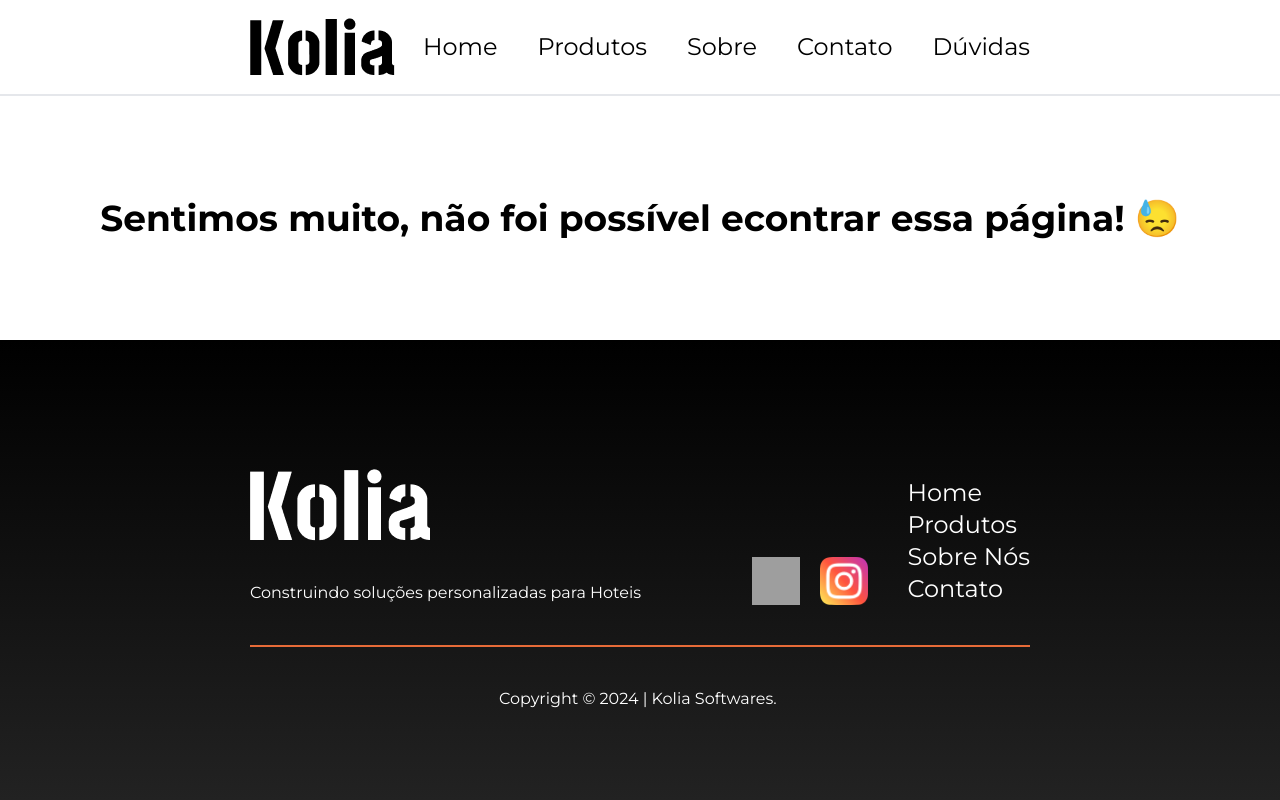
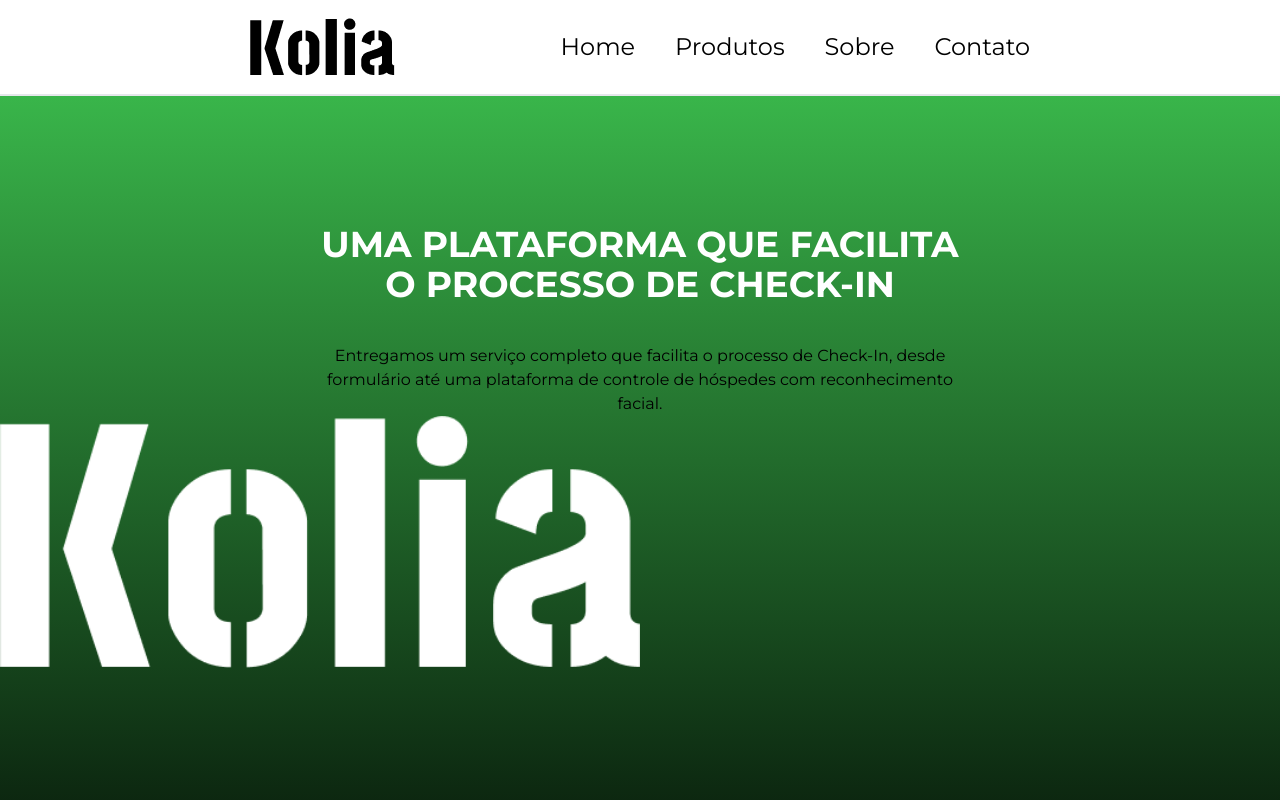
Before and after one commit to thompson0/TCC, a React (Vite) app in the folder Kolia/: page /kcheck in a window 1280 px wide. Shown: the top 800 px of the page. Built offline with nearby package versions, Linux system fonts and the light colour scheme; grey boxes are pictures that could not be loaded.

Commit message:
Inicio página de Kcheck - React, TailwindCSS

```diff
--- a/Kolia/src/Componentes/CardEquipe/CardEquipe.jsx
+++ b/Kolia/src/Componentes/CardEquipe/CardEquipe.jsx
@@ -1,7 +1,7 @@
 export default function CardEquipe({img, h2, p}){
     return(
         <div className="h-1/6 flex flex-col gap-y-3 items-center">
-            <img className="w-3/6" src={img} alt="" />
+            <img className="w-3/6 rounded-xl" src={img} alt="" />
             <h2 className="text-laranja text-2xl font-bold">{h2}</h2>
             <p className="text-lg font-semibold text-white">{p}</p>
         </div>
--- a/Kolia/src/Componentes/Navbar/Navbar.jsx
+++ b/Kolia/src/Componentes/Navbar/Navbar.jsx
@@ -8,7 +8,6 @@ function Navbar() {
                 <li><Link to="produtos">Produtos</Link></li>
                 <li><Link to="sobre">Sobre</Link></li>
                 <li><Link to="contato">Contato</Link></li>
-                <li><Link to="duvidas">Dúvidas</Link></li>
             </ul>
         </nav>
      );
--- a/Kolia/src/Pages/Home.jsx
+++ b/Kolia/src/Pages/Home.jsx
@@ -6,13 +6,13 @@ import SecitonContato from "../Componentes/SectionContato/SectionContato";
 function Home() {
     return (
         <main>
-            <section className="flex py-40 justify-between relative px-[250px]">
-                <div className="w-3/5 font-bold flex flex-col gap-y-10 ">
+            <section className="flex items-center py-40 justify-between px-[250px]">
+                <div className="w-3/5 font-bold flex flex-col gap-y-10">
                     <h2 className="text-5xl font-black">CONSTRUINDO SOLUÇÕES <em className="text-laranja not-italic">PERSONALIZADAS</em>  <em className="not-italic text-cinza">PARA HOTÉIS</em></h2>
                     <p className="text-lg font-semibold">Transforme a gestão do seu hotel com automação inteligente, aumentando eficiência e proporcionando uma experiência única para seus hóspedes.</p>
                     <Botao children="Saiba Mais" to="produtos"/>
                 </div>
-                <img className="w-[550px] h-auto absolute bottom-12 right-40" src="SolucoesPersonalizadas.png" alt="" />
+                <img className="w-[400px] h-[400px]" src="SolucoesPersonalizadas.png" alt="" />
             </section>
             <SectionCard className="px-[250px]">
                 <Card img="icon3.png" h3="Inovação Tecnológica" p="Implementação das mais recentes tecnologias"/>
--- /dev/null
+++ b/Kolia/src/Pages/KCheck.jsx
@@ -0,0 +1,17 @@
+import Subtitulo from "../Componentes/Subitulo/Subtitulo";
+
+function KCheck() {
+  return (
+    <>
+      <section className="w-full h-[900px] flex flex-col text-center py-32 bg-gradient-to-b  from-[#39B54A] to-[#000000]">
+        <div className="w-full flex flex-col items-center gap-y-10">
+          <h2 className="text-4xl font-bold text-white w-2/4">UMA PLATAFORMA QUE FACILITA O PROCESSO DE CHECK-IN</h2>
+          <p className="w-2/4">Entregamos um serviço completo que facilita o processo de Check-In, desde formulário até uma plataforma de controle de hóspedes com reconhecimento facial.</p>
+        </div>
+        <img className="w-2/4" src="Kolia.png" alt="" />
+      </section>
+    </>
+  );
+}
+
+export default KCheck;
--- a/Kolia/src/Pages/Produtos.jsx
+++ b/Kolia/src/Pages/Produtos.jsx
@@ -9,11 +9,11 @@ function Produtos() {
                 <div className="w-2/5 font-bold flex flex-col gap-y-10 ">
                     <h2 className="text-5xl font-black">Kolia Check</h2>
                     <p className="text-lg font-semibold">Transforme a gestão do seu hotel com automação inteligente, aumentando eficiência e proporcionando uma experiência única para seus hóspedes.</p>
-                    <Botao children="Saiba Mais" to="produtos" />
+                    <Botao children="Saiba Mais" to="/kcheck" />
                 </div>
-                <img className="w-[550px] h-auto bottom-12 right-40" src="KoliaPretoQualidade.png" alt="" />
+                <img className="w-3/6 h- bottom-12 right-40" src="KCheck.png" alt="" />
             </section>
-            <h2 className="text-center font-thin text-6xl text-[#5B5B5B] opacity-75 mb-60 mt-20">Em breve novos produtos...</h2>
+            <h2 className="text-center font-medium text-6xl text-[#5B5B5B] opacity-75 mb-60 mt-20">Em breve novos produtos...</h2>
         </>
     );
 }
--- a/Kolia/src/Pages/Sobre.jsx
+++ b/Kolia/src/Pages/Sobre.jsx
@@ -9,7 +9,7 @@ function Sobre() {
     return (
         <main>
             <Subtitulo nome="Sobre Nós"/>
-            <section className="my-20 h-[550px] px-[250px] gap-y-6 flex flex-col">
+            <section className="mt-32 h-[550px] px-[250px] gap-y-6 flex flex-col">
                 <p className="text-laranja font-bold">Sobre Nós</p>
                 <h3 className="text-4xl font-bold">Kolia, a melhor Startup no ramo Hoteleiro </h3>
                 <Barra tamanho="100%"/>
@@ -22,10 +22,10 @@ function Sobre() {
                 </div>
                 <div className="flex flex-col gap-y-5">
                     <p className="text-lg font-medium">A ideia da Kolia surgiu durante um projeto de TCC na FIAP School, uma instituição de ensino médio técnico. Seis alunos perceberam, por meio de contatos e experiências anteriores, qu e o setor de hotelaria enfrentava diversos desafios que poderiam ser resolvidos com o uso da tecnologia.</p>
-                    <p className="text-lg font-medium">Com o desenvolvimento do Kolia Check, nosso primeiro produto, buscamos resolver o problema da alta demanda no check-in, proporcionando um melhor controle de dados. Continuamos a explorar novos desafios para desenvolver soluções inovadoras.</p>
+                    <p className="text-lg font-medium ">Com o desenvolvimento do Kolia Check, nosso primeiro produto, buscamos resolver o problema da alta demanda no check-in, proporcionando um melhor controle de dados. Continuamos a explorar novos desafios para desenvolver soluções inovadoras.</p>
                 </div>
             </section>
-            <section className="bg-gradient-to-b from-black to-[#252525] px-[250px] py-20">
+            <section className="bg-gradient-to-b from-black to-[#252525] px-[250px] py-20 mt-24 ">
                 <h2 className="text-center text-4xl font-bold text-white">Time principal da <em className="not-italic text-laranja">Kolia</em></h2>
                 <div className="grid grid-cols-3 gap-10 py-20">
                     <CardEquipe img="thompson.jpg" h2="Gabriel Thompson" p="Back-End"/>
--- a/Kolia/src/main.jsx
+++ b/Kolia/src/main.jsx
@@ -9,6 +9,7 @@ import Produtos from './Pages/Produtos.jsx'
 import Home from './Pages/Home.jsx'
 import PageNotFound from './Pages/PageNotFound.jsx'
 import Duvidas from './Pages/Duvidas.jsx'
+import KCheck from './Pages/KCheck.jsx'
 
 const router = createBrowserRouter(
   [
@@ -21,7 +22,8 @@ const router = createBrowserRouter(
         {path:"sobre", element:<Sobre/>},
         {path:"produtos", element:<Produtos/>},
         {path: "*", element:<PageNotFound/>},
-        {path: "duvidas", element:<Duvidas/>}
+        {path: "duvidas", element:<Duvidas/>},
+        {path: "kcheck", element:<KCheck/>}
       ]
     }
   ]
```
Also changed, not shown: Kolia/public/KCheck.png (added).
